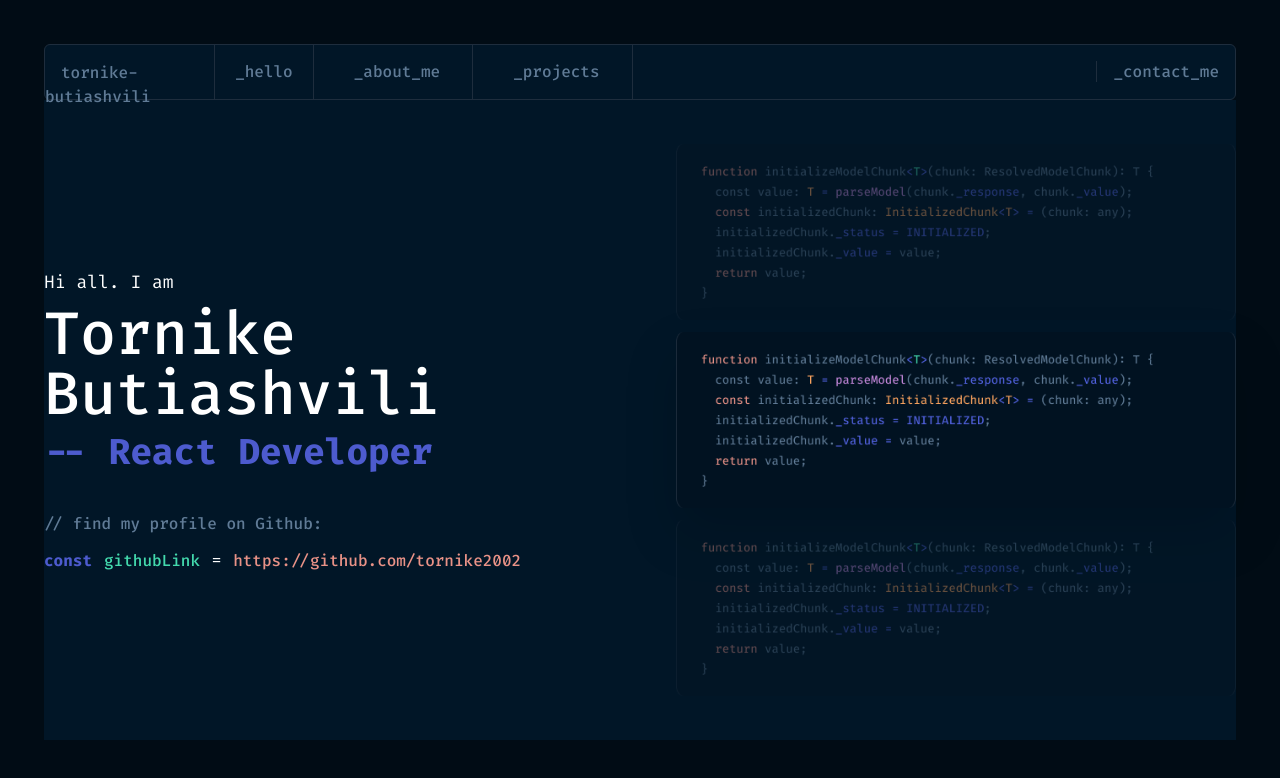
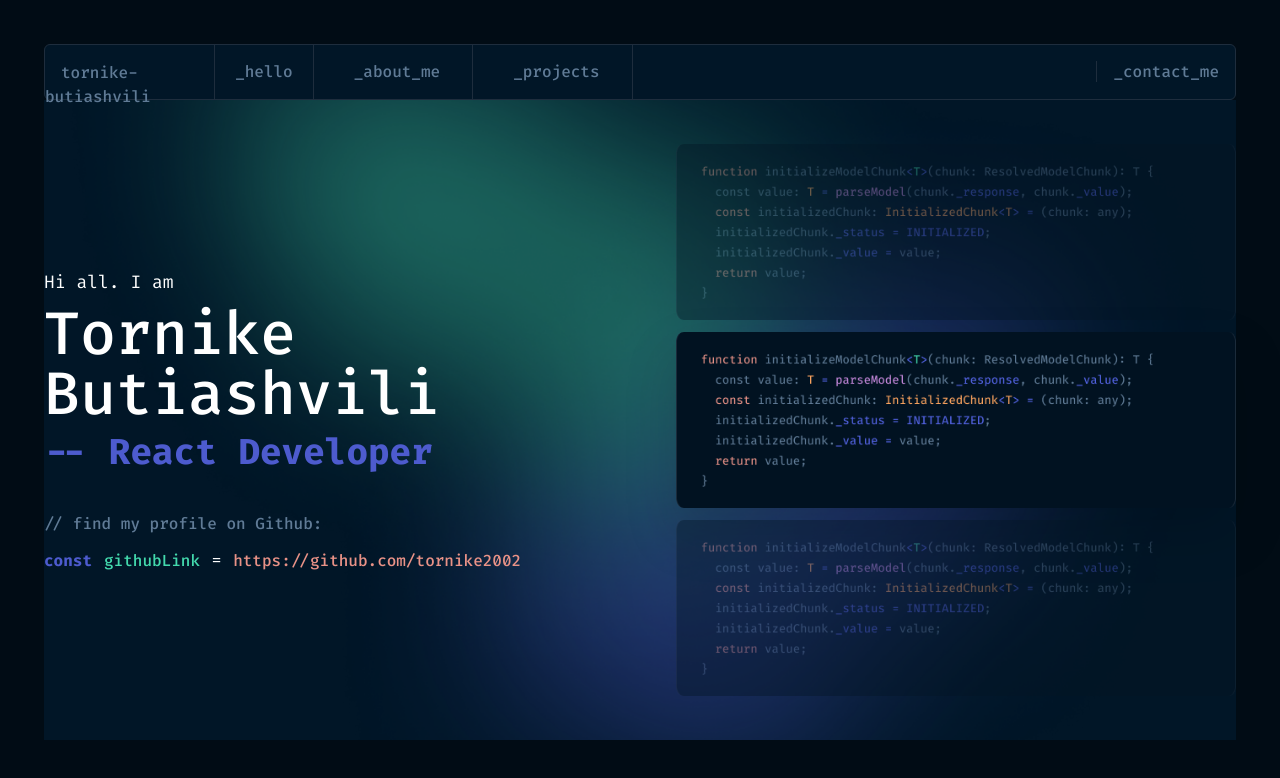
Before and after one commit to tornike2002/portfolio-website, a React (Vite) app: page / in a window 1280 px wide. Shown: the top 778 px of the page. Built offline with nearby package versions, Linux system fonts and the light colour scheme.

Commit message:
added cool background for more visibility

```diff
--- a/src/components/header/Header.tsx
+++ b/src/components/header/Header.tsx
@@ -1,11 +1,13 @@
 import HeaderImages from "./HeaderImages";
-
+import HeaderBackground from "../../assets/background/bg-main-desktop.png";
 const Header: React.FC = () => {
   return (
-    <div className="min-h-[80vh] text-white bg-MainPrimary flex justify-around items-center">
-      <div
-        className=" bg-MainPrimary gap-10 flex flex-col"
-      >
+    <div
+      className="min-h-[80vh] text-white bg-MainPrimary flex justify-around items-center bg-no-repeat
+      bg-cover bg-center"
+      style={{ backgroundImage: `url(${HeaderBackground})` }}
+    >
+      <div className="gap-10 flex flex-col">
         <div className="flex flex-col gap-2 justify-center">
           <p className="text-lg font-normal text-white font-Fira">
             Hi all. I am
```
